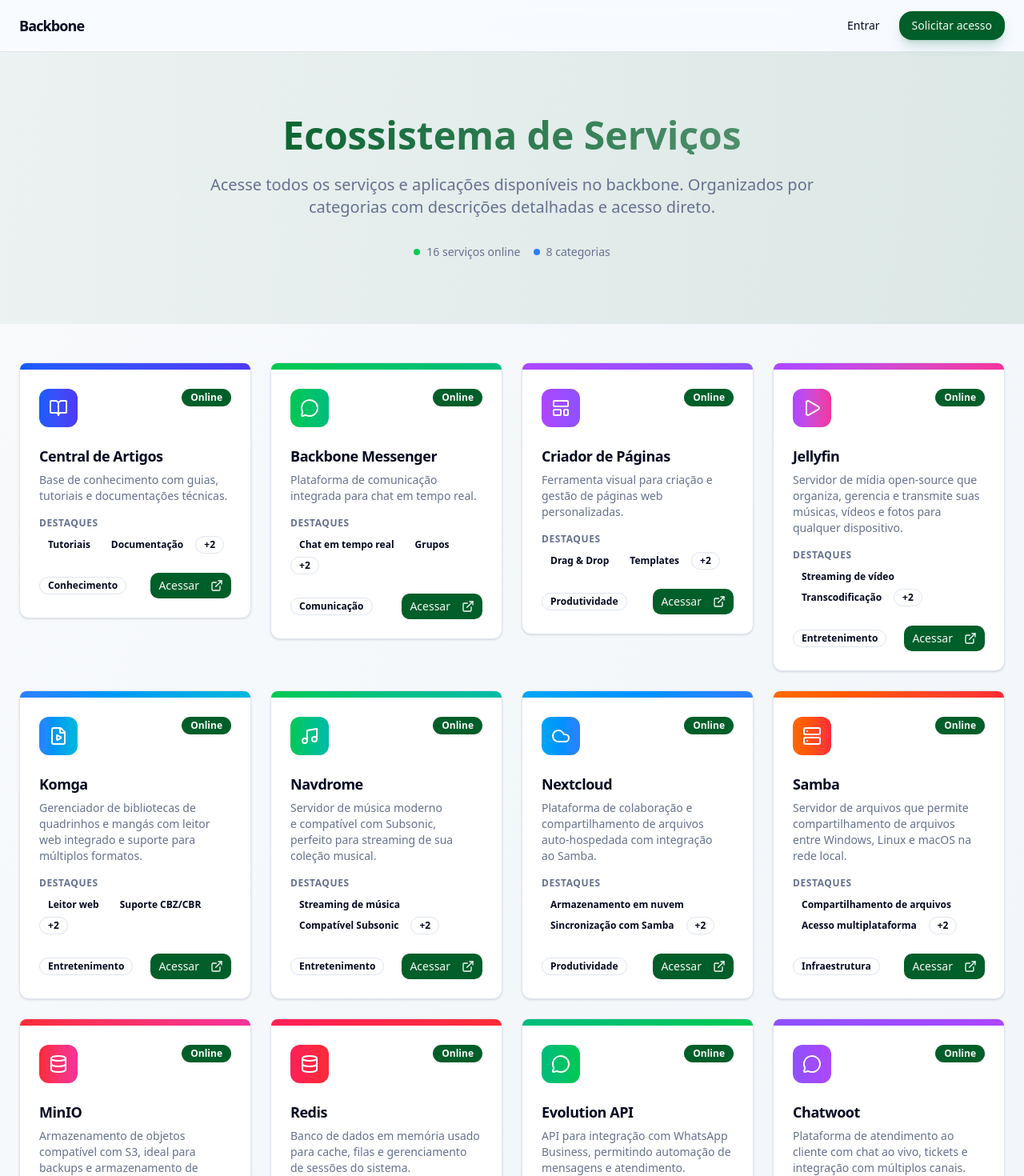
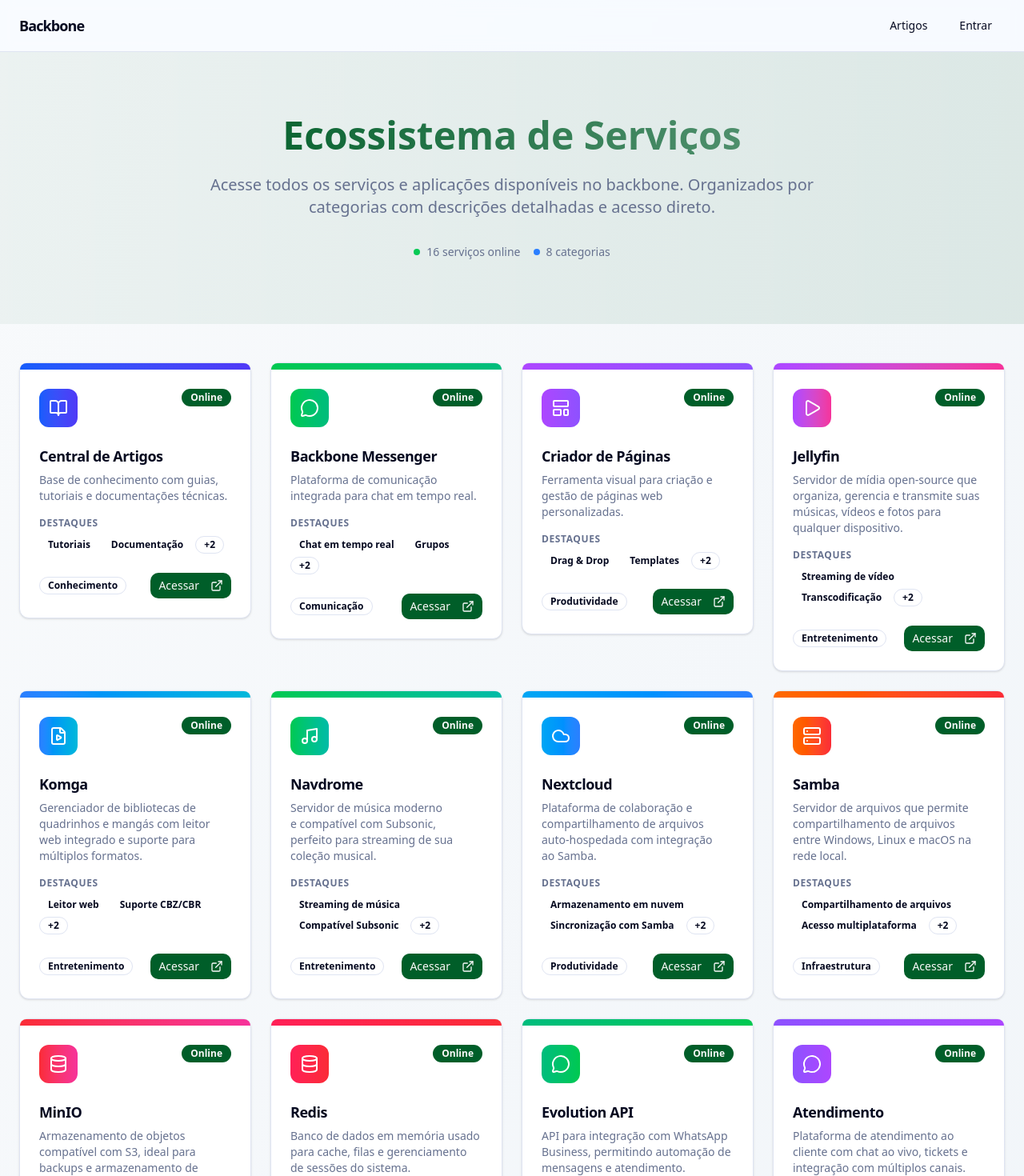
Before and after one commit to yurythx/backbone, a Next.js app in the folder frontend/: page / in a window 1280 px wide. Shown: the top 1470 px of the page at 80% size. Built offline with nearby package versions, Linux system fonts and the light colour scheme; no server answers.

Commit message:
fix optimazer12

```diff
--- a/frontend/src/app/(public)/page.tsx
+++ b/frontend/src/app/(public)/page.tsx
@@ -48,7 +48,7 @@
     icon: BookOpen,
     category: "Conhecimento",
     status: "online",
-    url: "/artigos",
+    url: "/p/artigos",
     features: ["Tutoriais", "Documentação", "Guias", "Artigos Técnicos"],
     color: "from-blue-600 to-indigo-600"
   },
@@ -81,7 +81,7 @@
     icon: Play,
     category: "Entretenimento",
     status: "online",
-    url: "http://192.168.1.121:8096",
+    url: "https://jellyfin.projetoravenna.cloud/",
     features: ["Streaming de vídeo", "Transcodificação", "Acesso multi-dispositivo", "Biblioteca organizada"],
     color: "from-purple-500 to-pink-500"
   },
@@ -92,7 +92,7 @@
     icon: FileVideo,
     category: "Entretenimento",
     status: "online",
-    url: "http://192.168.1.121:8080",
+    url: "https://komga.projetoravenna.cloud/",
     features: ["Leitor web", "Suporte CBZ/CBR", "Metadados automáticos", "Coleções organizadas"],
     color: "from-blue-500 to-cyan-500"
   },
@@ -103,7 +103,7 @@
     icon: Music,
     category: "Entretenimento",
     status: "online",
-    url: "http://192.168.1.121:4533",
+    url: "https://navidrome.projetoravenna.cloud/",
     features: ["Streaming de música", "Compatível Subsonic", "Playlists inteligentes", "Transcodificação"],
     color: "from-green-500 to-teal-500"
   },
@@ -114,7 +114,7 @@
     icon: Cloud,
     category: "Produtividade",
     status: "online",
-    url: "http://192.168.1.121:8081",
+    url: "https://nextcloud.projetoravenna.cloud/",
     features: ["Armazenamento em nuvem", "Sincronização com Samba", "Colaboração em tempo real", "Aplicativos integrados"],
     color: "from-sky-500 to-blue-500"
   },
@@ -158,18 +158,18 @@
     icon: MessageCircle,
     category: "Comunicação",
     status: "online",
-    url: "http://192.168.1.121:8082",
+    url: "http://evolution.projetoravenna.cloud/",
     features: ["WhatsApp Business", "API REST", "Webhooks", "Multi-instância"],
     color: "from-emerald-500 to-green-500"
   },
   {
     id: "chatwoot",
-    name: "Chatwoot",
+    name: "Atendimento",
     description: "Plataforma de atendimento ao cliente com chat ao vivo, tickets e integração com múltiplos canais.",
     icon: MessageCircle,
     category: "Comunicação",
     status: "online",
-    url: "http://192.168.1.121:3000",
+    url: "https://atendimento.projetoravanna.cloud/",
     features: ["Chat ao vivo", "Gestão de tickets", "Multi-canal", "Analytics de atendimento"],
     color: "from-violet-500 to-purple-500"
   },
@@ -180,7 +180,7 @@
     icon: Settings,
     category: "Gerenciamento",
     status: "online",
-    url: "http://192.168.1.121:9443",
+    url: "https://portainer.projetoravenna.cloud/",
     features: ["Gestão de containers", "Dashboard visual", "Stacks e serviços", "Monitoramento"],
     color: "from-indigo-500 to-blue-500"
   },
@@ -191,7 +191,7 @@
     icon: Workflow,
     category: "Automação",
     status: "online",
-    url: "http://192.168.1.121:5678",
+    url: "https://n8n.projetoravenna.cloud/",
     features: ["Automação de workflows", "Integrações nativas", "Webhook triggers", "Code nodes"],
     color: "from-yellow-500 to-orange-500"
   },
@@ -202,7 +202,7 @@
     icon: Shield,
     category: "Monitoramento",
     status: "online",
-    url: "http://192.168.1.121:8083",
+    url: "https://zabbix.projetoravenna.cloud/",
     features: ["Monitoramento de serviços", "Alertas automáticos", "Dashboards customizados", "Relatórios detalhados"],
     color: "from-blue-600 to-indigo-600"
   },
@@ -213,7 +213,7 @@
     icon: Wrench,
     category: "Gerenciamento",
     status: "online",
-    url: "http://192.168.1.121:8084",
+    url: "https://glpi.projetoravenna.cloud/",
     features: ["Gestão de ativos", "Help desk", "Inventário de TI", "Relatórios técnicos"],
     color: "from-teal-500 to-cyan-500"
   }
--- a/frontend/src/components/layout/public-header.tsx
+++ b/frontend/src/components/layout/public-header.tsx
@@ -10,10 +10,10 @@
         </Link>
         <nav className="flex items-center gap-2" aria-label="Ações">
           <Button asChild variant="ghost" className="rounded-xl">
+            <Link href="/p/artigos">Artigos</Link>
+          </Button>
+          <Button asChild variant="ghost" className="rounded-xl">
             <Link href="/login">Entrar</Link>
-          </Button>
-          <Button asChild className="rounded-xl shadow-lg shadow-primary/20">
-            <Link href="/register">Solicitar acesso</Link>
           </Button>
         </nav>
       </div>
```
